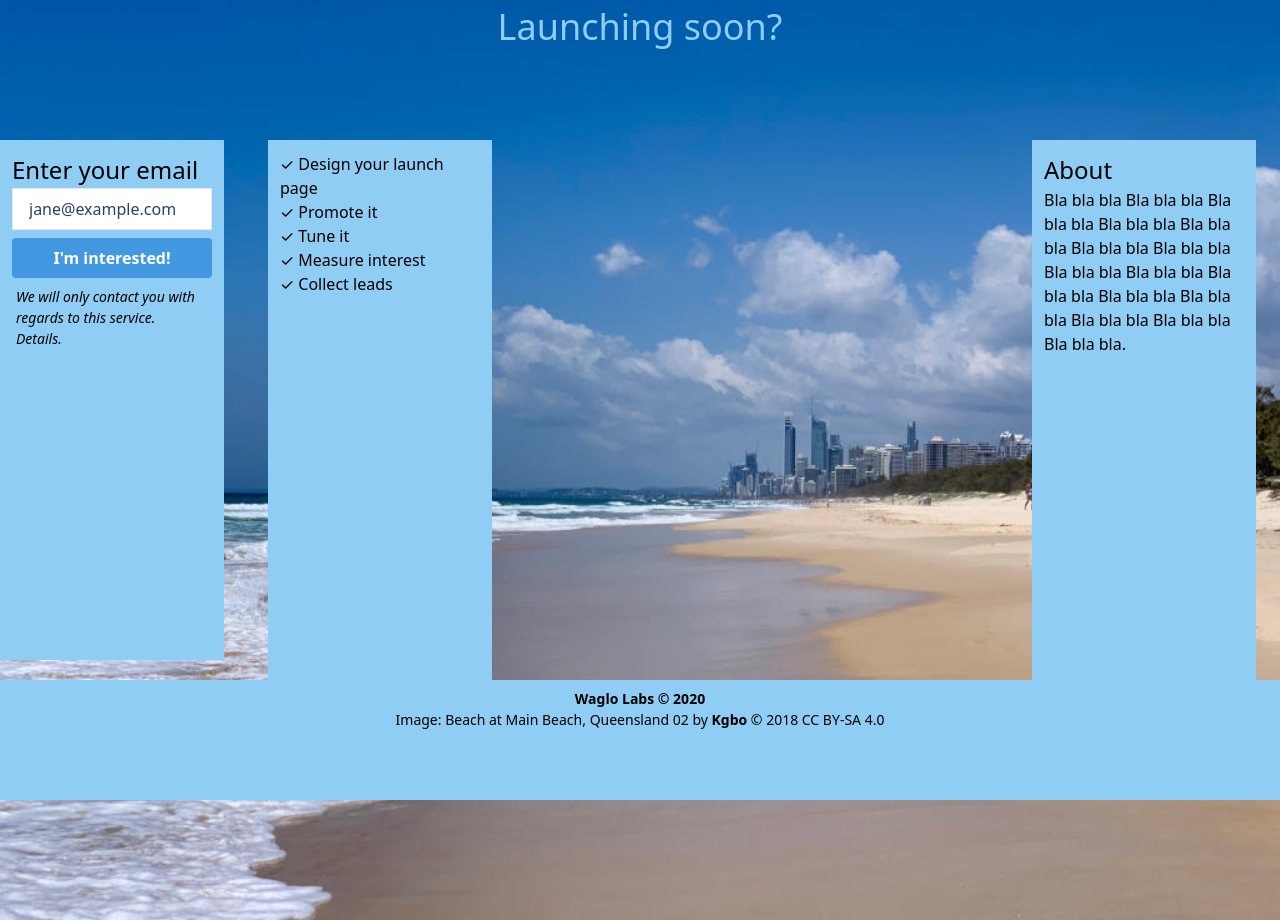
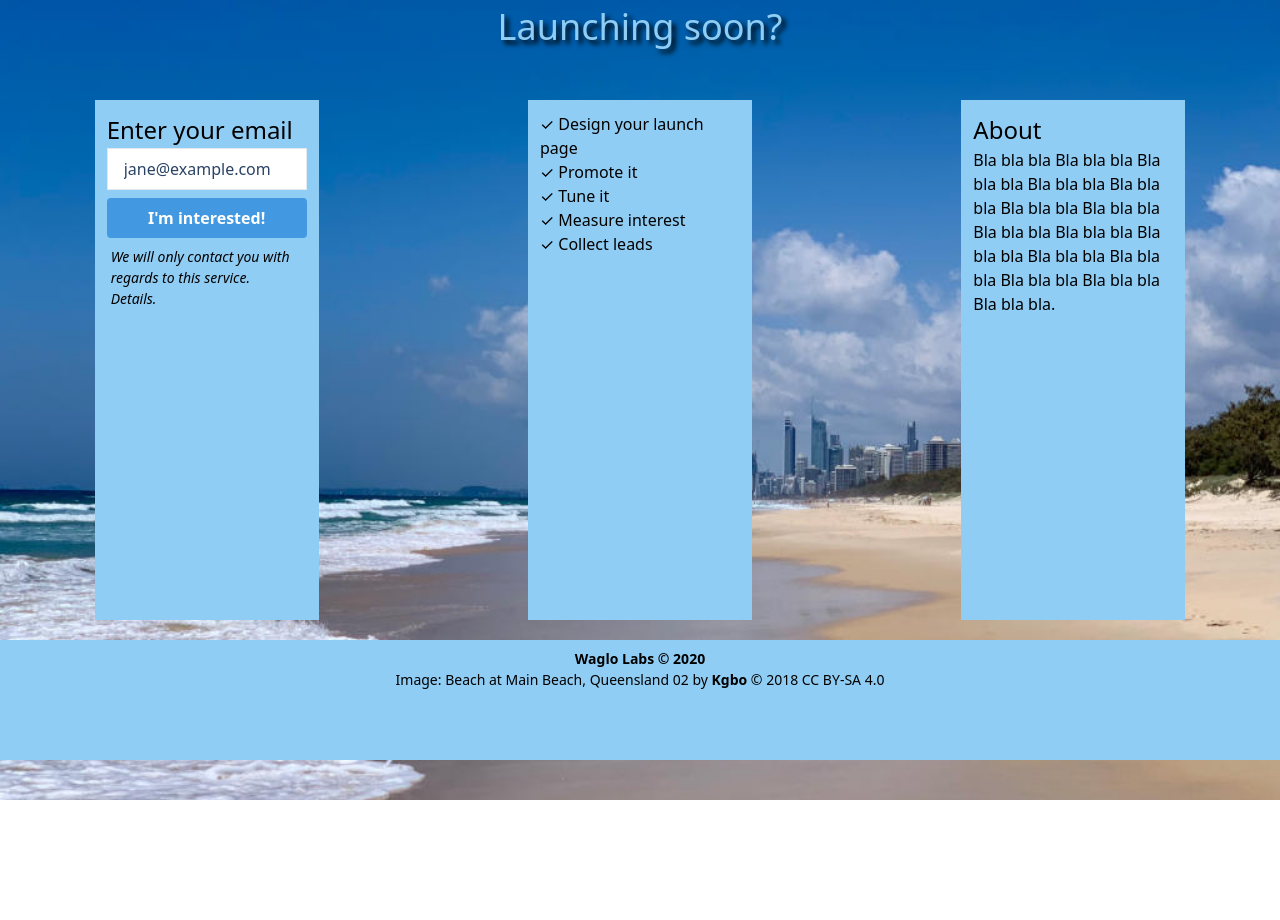
Before and after one commit to millette/tw, a website: page index.html in a window 1280 px wide. After the commit the page ends 800 px from the top, so only its background shows below. Drawn offline with nearby package versions, Linux system fonts and the light colour scheme; files that its build step writes are made by us from their sources.

Commit message:
Improved style.

```diff
--- a/styles.css
+++ b/styles.css
@@ -15,7 +15,7 @@ body {
   }
 }
 
-.shadow-black {
+.rym-shadow {
   text-shadow: 4px 4px 5px black;
 }
 
@@ -48,6 +48,7 @@ footer {
 }
 
 .wrapper {
+  place-items: center;
   display: grid;
   grid-gap: 20px;
   grid-template-areas:
@@ -58,15 +59,23 @@ footer {
     "footer";
 }
 
-/*
+header,
+footer {
+  height: 14vh;
+}
+
+form,
+#features {
+  height: 32vh;
+}
+
 #about {
-  height: 100vh;
+  height: 80vh;
 }
-*/
 
 @media (min-width: 560px) {
   .wrapper {
-    grid-template-columns: 1fr 3fr;
+    grid-template-columns: 1fr 1fr;
     grid-template-areas:
       "header   header"
       "content  features"
@@ -74,26 +83,15 @@ footer {
       "footer   footer";
   }
 
-  header {
-    height: 15vh;
-  }
-
-  form {
+  form,
+  #features {
     height: 65vh;
-  }
-
-  footer {
-    height: 15vh;
-  }
-
-  #about {
-    height: 80vh;
   }
 }
 
 @media (min-width: 768px) {
   .wrapper {
-    grid-template-columns: 1fr 3fr 1fr;
+    grid-template-columns: 1fr 1fr 1fr;
     grid-template-areas:
       "header   header    header"
       "content  features  about"
@@ -101,36 +99,16 @@ footer {
   }
 
   header {
-    height: 15vh;
+    height: 10vh;
   }
 
-  form {
+  form,
+  #features,
+  #about {
     height: 65vh;
   }
 
   footer {
     height: 15vh;
   }
-
-  /*
-  #about {
-    height: 80vh;
-  }
-  */
 }
-
-/*
-@media (min-width: 700px) {
-  .wrapper {
-    grid-template-columns: 1fr 4fr 1fr;
-    grid-template-areas:
-      "header header  header"
-      "nav    content sidebar"
-      "nav    content ad"
-      "footer footer  footer"
-   }
-   nav ul {
-     flex-direction: column;
-   }
-}
-*/
```
